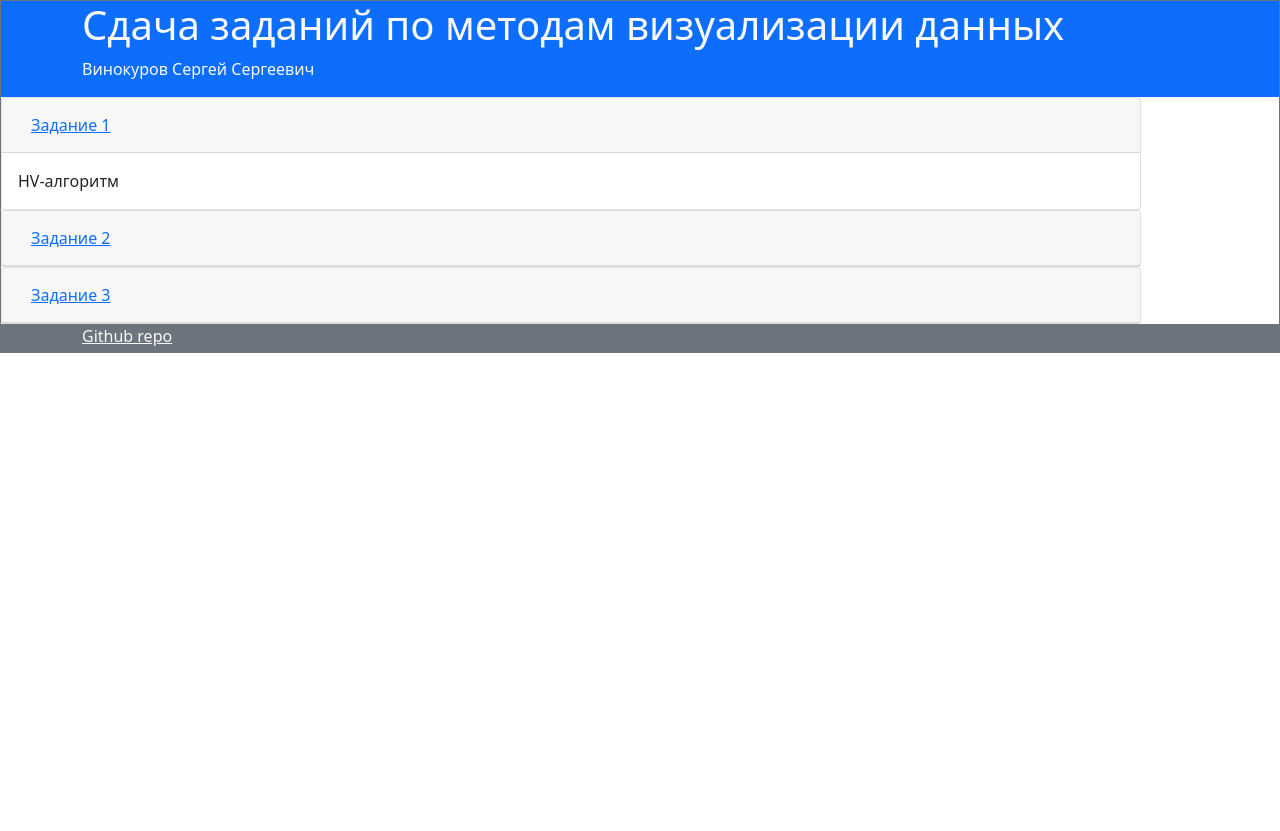
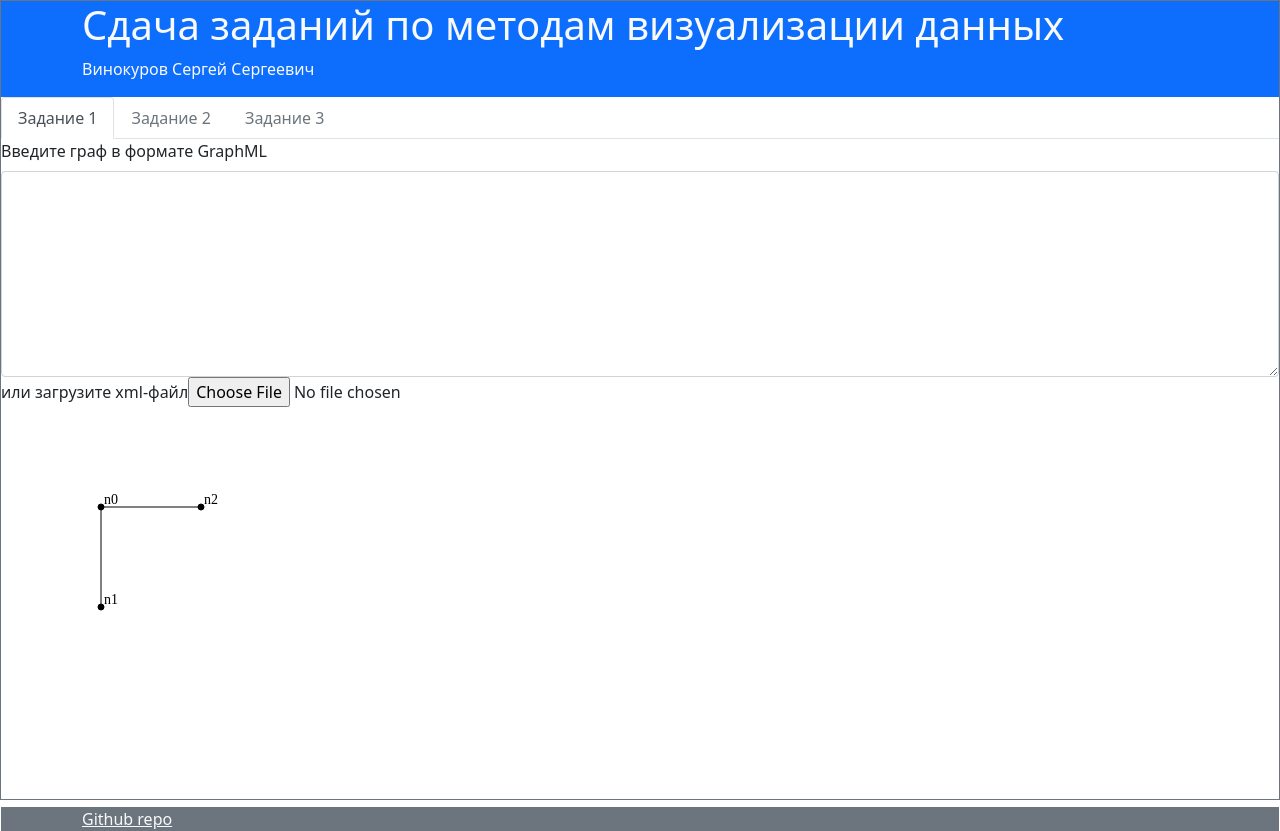
Before and after one commit to pyspice/visualization_10sem, a React (Create React App) app: page / in a window 1280 px wide. Before the commit the page ends 800 px from the top, so only its background shows below. Built offline with nearby package versions, Linux system fonts and the light colour scheme.

Commit message:
Styles fixed

```diff
--- a/src/App.tsx
+++ b/src/App.tsx
@@ -17,7 +17,7 @@ function App() {
           <p className="text-light">Винокуров Сергей Сергеевич</p>
         </Col>
       </Row>
-      <Row className="content align-self-stretch px-0 mx-0">
+      <Row className="content align-self-stretch px-0 mx-0 mw-100">
         <Pages />
       </Row>
       <Row className="footer bg-secondary mw-100">
--- a/src/index.css
+++ b/src/index.css
@@ -16,7 +16,7 @@ code {
     monospace;
 }
 
-.root {
+#root {
   display: flex;
   flex-flow: row nowrap;
   height: 100%;
--- a/src/pages/Pages.tsx
+++ b/src/pages/Pages.tsx
@@ -1,40 +1,16 @@
-import Accordion from "react-bootstrap/Accordion";
-import Card from "react-bootstrap/Card";
-import Button from "react-bootstrap/Button";
+import Tabs from "react-bootstrap/Tabs";
+import Tab from "react-bootstrap/Tab";
+import { TreeHV } from "./TreeHV";
 
 export function Pages() {
   return (
-    <Accordion defaultActiveKey="1">
-      <Card>
-        <Card.Header>
-          <Accordion.Toggle as={Button} variant="link" eventKey="1">
-            Задание 1
-          </Accordion.Toggle>
-        </Card.Header>
-        <Accordion.Collapse eventKey="1">
-          <Card.Body>HV-алгоритм</Card.Body>
-        </Accordion.Collapse>
-      </Card>
-      <Card>
-        <Card.Header>
-          <Accordion.Toggle as={Button} variant="link" eventKey="2">
-            Задание 2
-          </Accordion.Toggle>
-        </Card.Header>
-        <Accordion.Collapse eventKey="2">
-          <Card.Body>Алгоритм Коффмана-Грэма</Card.Body>
-        </Accordion.Collapse>
-      </Card>
-      <Card>
-        <Card.Header>
-          <Accordion.Toggle as={Button} variant="link" eventKey="3">
-            Задание 3
-          </Accordion.Toggle>
-        </Card.Header>
-        <Accordion.Collapse eventKey="3">
-          <Card.Body>To be continued</Card.Body>
-        </Accordion.Collapse>
-      </Card>
-    </Accordion>
+    <Tabs defaultActiveKey="1">
+      <Tab eventKey="1" title="Задание 1">
+        <TreeHV />
+      </Tab>
+      <Tab eventKey="2" title="Задание 2" disabled>
+      </Tab>
+      <Tab eventKey="3" title="Задание 3" disabled></Tab>
+    </Tabs>
   );
 }
```
